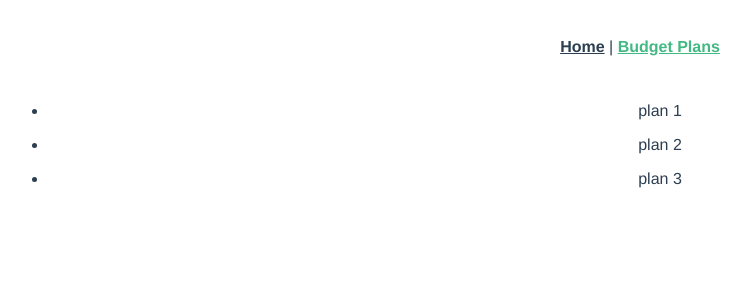
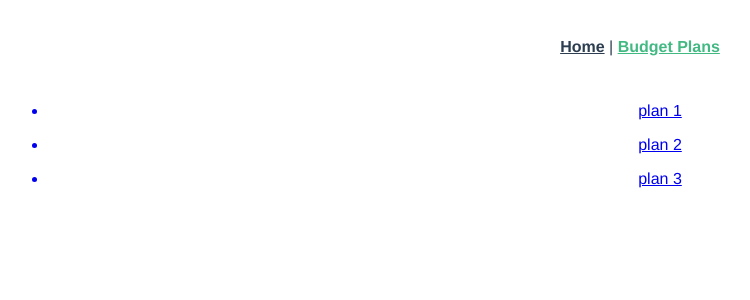
Before and after one commit to ToGanz/budgeting-app, a Vue app: page /plans in a window 1280 px wide. Shown: the top 300 px of the page, without its empty margins (0-750 px from the left). Built offline with nearby package versions, Linux system fonts and the light colour scheme.

Commit message:
add plan show view

```diff
--- a/src/components/plans/PlanDetails.vue
+++ b/src/components/plans/PlanDetails.vue
@@ -11,6 +11,9 @@ export default {
       type: Object,
       required: true
     }
+  },
+  created() {
+    // fetch transactions of plan
   }
 }
 </script>
--- a/src/components/plans/PlansList.vue
+++ b/src/components/plans/PlansList.vue
@@ -1,6 +1,8 @@
 <template>
   <ul v-for="plan in plans" :key="plan.id" id="plans-list">
-    <li>{{ plan.title }}</li>
+    <router-link :to="{ name: 'Plan', params: { id: plan.id } }">
+      <li>{{ plan.title }}</li>
+    </router-link>
   </ul>
 </template>
 
--- a/src/router/index.js
+++ b/src/router/index.js
@@ -1,5 +1,7 @@
 import { createRouter, createWebHistory } from 'vue-router'
 import Home from '../views/Home.vue'
+import Plans from '../views/Plans.vue'
+import Plan from '../views/Plan.vue'
 
 const routes = [
   {
@@ -10,10 +12,13 @@ const routes = [
   {
     path: '/plans',
     name: 'Plans',
-    // route level code-splitting
-    // this generates a separate chunk (about.[hash].js) for this route
-    // which is lazy-loaded when the route is visited.
-    component: () => import(/* webpackChunkName: "about" */ '../views/Plans.vue')
+    component: Plans
+  },
+  {
+    path: '/plans/:id',
+    name: 'Plan',
+    props: true,
+    component: Plan
   }
 ]
 
--- /dev/null
+++ b/src/views/Plan.vue
@@ -0,0 +1,25 @@
+<template>
+  <plan-details :plan="plan"></plan-details>
+</template>
+
+<script>
+import PlanDetails from '@/components/plans/PlanDetails.vue'
+
+export default {
+  components: {
+    PlanDetails
+  },
+  props: ['id'],
+  data() {
+    return {
+      plan: {
+        id: 1,
+        title: 'plan 1'
+      }
+    }
+  },
+  created() {
+    // fetch plan by id
+  }
+}
+</script>
```
